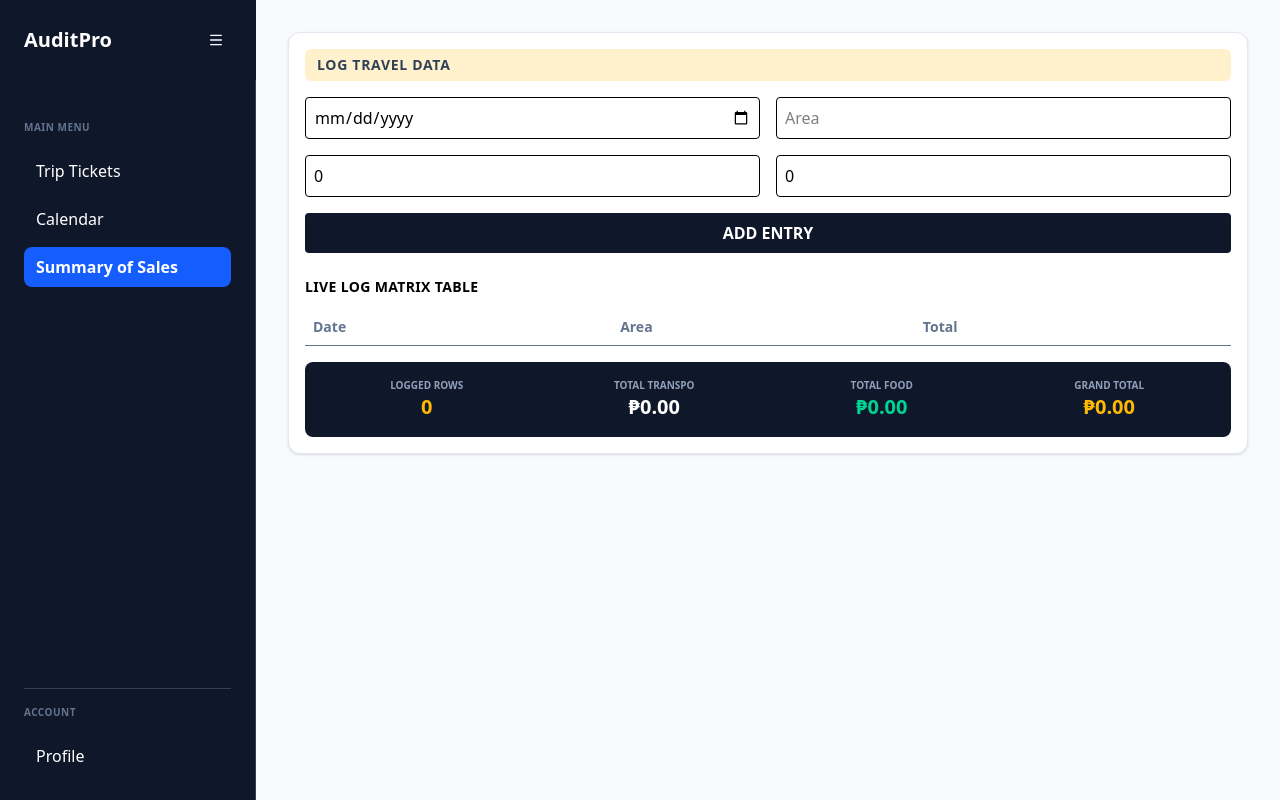
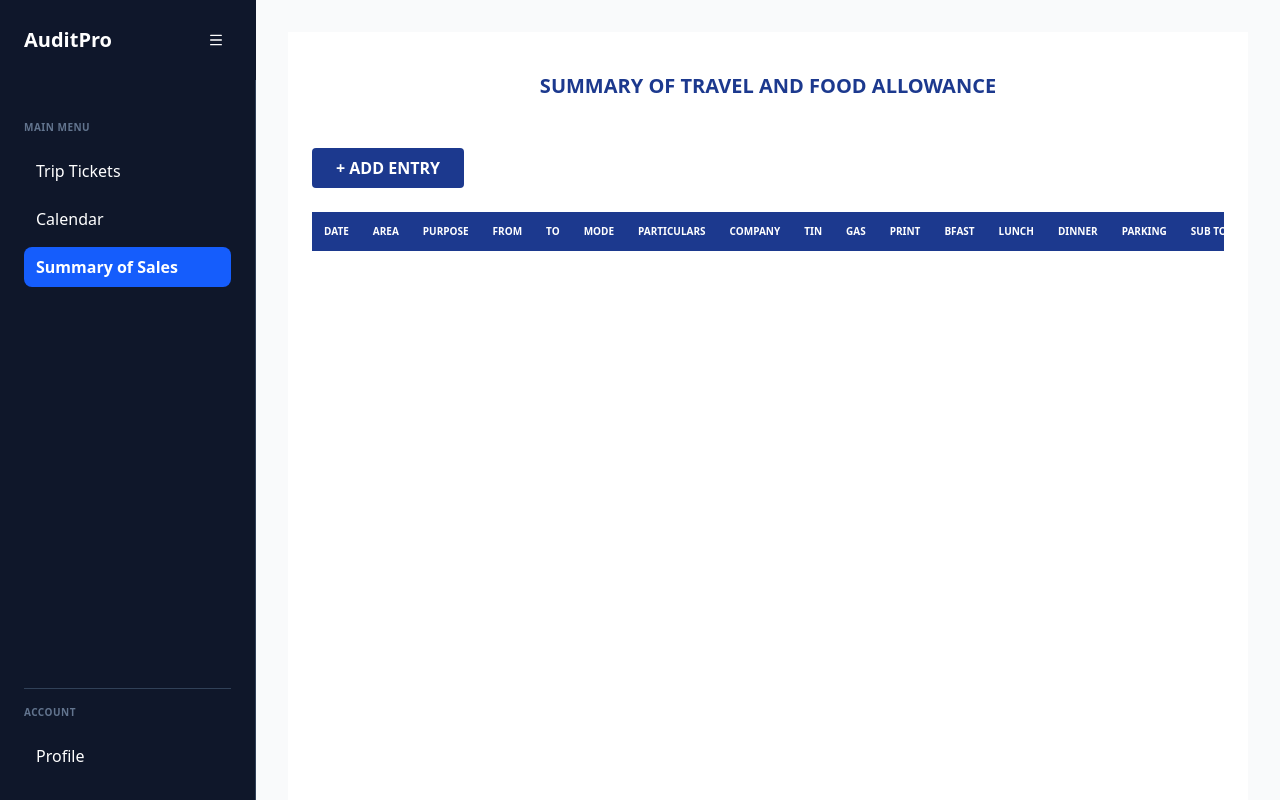
Before and after one commit to garcesjohnmarc30-create/AuditPro, a Next.js app: page /summary-of-sales in a window 1280 px wide. Built offline with nearby package versions, Linux system fonts and the light colour scheme.

Commit message:
update summary of sales

```diff
--- a/app/summary-of-sales/page.tsx
+++ b/app/summary-of-sales/page.tsx
@@ -1,100 +1,150 @@
 "use client";
 
-import { useState, ChangeEvent, FormEvent } from "react";
-
-// Dito dinefine ang structure ng bawat log entry
-interface LogEntry {
-  date: string;
-  area: string;
-  gas: number;
-  parking: number;
-  bfast: number;
-  lunch: number;
-  dinner: number;
-  print: number;
-}
+import { useState } from "react";
 
 export default function SummarySales() {
-  // Ginamitan ng <LogEntry[]> para malaman ng TS na array ito ng objects
-  const [logs, setLogs] = useState<LogEntry[]>([]);
-  const [formData, setFormData] = useState<LogEntry>({
-    date: "", area: "", gas: 0, parking: 0, bfast: 0, lunch: 0, dinner: 0, print: 0
-  });
+  const [isModalOpen, setIsModalOpen] = useState(false);
+  const [entries, setEntries] = useState<any[]>([]);
+  const [formData, setFormData] = useState<any>({});
 
-  const totalTranspo = logs.reduce((sum, item) => sum + Number(item.gas) + Number(item.parking), 0);
-  const totalFood = logs.reduce((sum, item) => sum + Number(item.bfast) + Number(item.lunch) + Number(item.dinner), 0);
-  const grandTotal = totalTranspo + totalFood + logs.reduce((sum, item) => sum + Number(item.print), 0);
+  const handleSave = () => {
+    const gas = parseFloat(formData.gas || 0);
+    const print = parseFloat(formData.print || 0);
+    const bfast = parseFloat(formData.bfast || 0);
+    const lunch = parseFloat(formData.lunch || 0);
+    const dinner = parseFloat(formData.dinner || 0);
+    const parking = parseFloat(formData.parking || 0);
 
-  const handleInputChange = (e: ChangeEvent<HTMLInputElement>) => {
-    const { name, value } = e.target;
-    setFormData(prev => ({
-      ...prev,
-      [name]: ["gas", "parking", "bfast", "lunch", "dinner", "print"].includes(name)
-        ? parseFloat(value) || 0
-        : value
-    }));
+    const subTotal = gas + print + bfast + lunch + dinner + parking;
+
+    setEntries([...entries, { ...formData, subTotal }]);
+    setFormData({});
+    setIsModalOpen(false);
   };
 
-  const handleSubmit = (e: FormEvent) => {
-    e.preventDefault();
-    setLogs([...logs, formData]);
-    setFormData({ date: "", area: "", gas: 0, parking: 0, bfast: 0, lunch: 0, dinner: 0, print: 0 });
+  const handleDelete = (index: number) => {
+    const updatedEntries = entries.filter((_, i) => i !== index);
+    setEntries(updatedEntries);
   };
 
   return (
-    <div className="p-4 bg-white rounded-xl shadow-sm border border-slate-200">
-      <h2 className="text-sm font-black text-slate-700 bg-amber-400/20 px-3 py-1.5 rounded-md mb-4 uppercase tracking-wider">
-        Log Travel Data
-      </h2>
+    <div className="p-6 bg-white min-h-screen text-black">
+      <div className="mb-8 p-4 text-center">
+        <h1 className="text-xl font-bold text-blue-900 uppercase">
+          SUMMARY OF TRAVEL AND FOOD ALLOWANCE
+        </h1>
+      </div>
 
-      <form onSubmit={handleSubmit} className="grid grid-cols-2 gap-4 mb-6">
-        <input name="date" type="date" value={formData.date} onChange={handleInputChange} className="border p-2 rounded" required />
-        <input name="area" type="text" placeholder="Area" value={formData.area} onChange={handleInputChange} className="border p-2 rounded" required />
-        <input name="gas" type="number" placeholder="Gas" value={formData.gas} onChange={handleInputChange} className="border p-2 rounded" />
-        <input name="parking" type="number" placeholder="Parking" value={formData.parking} onChange={handleInputChange} className="border p-2 rounded" />
-        <button type="submit" className="col-span-2 bg-slate-900 text-white p-2 rounded font-bold hover:bg-slate-800">ADD ENTRY</button>
-      </form>
+      <button
+        onClick={() => setIsModalOpen(true)}
+        className="bg-blue-900 text-white px-6 py-2 rounded mb-6 font-bold hover:bg-blue-800"
+      >
+        + ADD ENTRY
+      </button>
 
-      <div className="mt-6">
-        <h2 className="text-sm font-black uppercase tracking-wide mb-3">Live Log Matrix Table</h2>
-        <table className="w-full text-left text-sm border-collapse">
-          <thead>
-            <tr className="text-slate-500 border-b">
-              <th className="p-2">Date</th>
-              <th className="p-2">Area</th>
-              <th className="p-2">Total</th>
+      <div className="overflow-x-auto">
+        <table className="w-full">
+          <thead className="bg-blue-900 text-white">
+            <tr>
+              {["DATE", "AREA", "PURPOSE", "FROM", "TO", "MODE", "PARTICULARS", "COMPANY", "TIN", "GAS", "PRINT", "BFAST", "LUNCH", "DINNER", "PARKING", "SUB TOTAL", "REMARKS", "ACTION"].map((h) => (
+                <th key={h} className="p-3 text-[10px] uppercase font-bold text-left whitespace-nowrap">
+                  {h}
+                </th>
+              ))}
             </tr>
           </thead>
           <tbody>
-            {logs.map((item, index) => (
-              <tr key={index} className="border-b hover:bg-slate-50">
-                <td className="p-2">{item.date}</td>
-                <td className="p-2">{item.area}</td>
-                <td className="p-2">₱{(Number(item.gas) + Number(item.parking) + Number(item.bfast) + Number(item.lunch) + Number(item.dinner) + Number(item.print)).toFixed(2)}</td>
+            {entries.map((entry, index) => (
+              <tr key={index} className="border-b">
+                <td className="p-2 text-[10px]">{entry.date ? new Date(entry.date).toLocaleDateString('en-US', { year: 'numeric', month: 'long', day: 'numeric' }) : ""}</td>
+                <td className="p-2 text-[10px]">{entry.area}</td>
+                <td className="p-2 text-[10px]">{entry.purpose}</td>
+                <td className="p-2 text-[10px]">{entry.from}</td>
+                <td className="p-2 text-[10px]">{entry.to}</td>
+                <td className="p-2 text-[10px]">{entry.mode}</td>
+                <td className="p-2 text-[10px]">{entry.particulars}</td>
+                <td className="p-2 text-[10px]"></td>
+                <td className="p-2 text-[10px]"></td>
+                <td className="p-2 text-[10px]">{entry.gas}</td>
+                <td className="p-2 text-[10px]">{entry.print}</td>
+                <td className="p-2 text-[10px]">{entry.bfast}</td>
+                <td className="p-2 text-[10px]">{entry.lunch}</td>
+                <td className="p-2 text-[10px]">{entry.dinner}</td>
+                <td className="p-2 text-[10px]">{entry.parking}</td>
+                <td className="p-2 text-[10px] font-bold">{entry.subTotal}</td>
+                <td className="p-2 text-[10px]">{entry.remarks}</td>
+                <td className="p-2 text-[10px]">
+                  <button
+  onClick={() => handleDelete(index)}
+  style={{ color: 'red', fontWeight: 'bold' }}
+>
+  X
+</button>
+                </td>
               </tr>
             ))}
           </tbody>
         </table>
       </div>
 
-      <div className="mt-4 bg-slate-900 text-white rounded-lg p-4 grid grid-cols-4 gap-4 text-center">
-        <div>
-          <p className="text-[10px] uppercase text-slate-400 font-bold">Logged Rows</p>
-          <p className="text-xl font-black text-amber-400">{logs.length}</p>
+      {isModalOpen && (
+        <div className="fixed inset-0 bg-black/50 flex items-center justify-center p-4 z-50">
+          <div className="bg-white p-6 rounded-lg w-full max-w-lg shadow-xl flex flex-col max-h-[95vh] min-h-[600px] text-black">
+            <div className="flex justify-between items-center mb-6 shrink-0">
+              <h2 className="font-bold text-lg uppercase text-black">Log Travel Data</h2>
+              <button onClick={() => setIsModalOpen(false)} className="text-2xl font-bold hover:text-red-600 transition">&times;</button>
+            </div>
+
+            <div className="overflow-y-auto flex-grow pr-2 space-y-4">
+              <div className="grid grid-cols-2 gap-4">
+                <div className="flex flex-col"><label className="text-xs font-bold text-black">Date</label><input type="date" onChange={(e) => setFormData({...formData, date: e.target.value})} className="border p-2 rounded text-black" /></div>
+                <div className="flex flex-col"><label className="text-xs font-bold text-black">Area</label><input onChange={(e) => setFormData({...formData, area: e.target.value})} className="border p-2 rounded text-black" /></div>
+                <div className="flex flex-col"><label className="text-xs font-bold text-black">Purpose</label><input onChange={(e) => setFormData({...formData, purpose: e.target.value})} className="border p-2 rounded text-black" /></div>
+                <div className="flex flex-col">
+                  <label className="text-xs font-bold text-black">Mode of Transpo</label>
+                  <select onChange={(e) => setFormData({...formData, mode: e.target.value})} className="border p-2 rounded text-black">
+                    <option>-- SELECT MODE --</option>
+                    <option>MOTORCYCLE</option><option>TAXI</option><option>BUS</option><option>TRIKE</option><option>VAN</option>
+                  </select>
+                </div>
+                <div className="flex flex-col"><label className="text-xs font-bold text-black">From</label><input onChange={(e) => setFormData({...formData, from: e.target.value})} className="border p-2 rounded text-black" /></div>
+                <div className="flex flex-col"><label className="text-xs font-bold text-black">To</label><input onChange={(e) => setFormData({...formData, to: e.target.value})} className="border p-2 rounded text-black" /></div>
+              </div>
+
+              <div className="flex flex-col">
+                <label className="text-xs font-bold text-black">Particulars</label>
+                <select onChange={(e) => setFormData({...formData, particulars: e.target.value})} className="border p-2 rounded text-black">
+                  <option>-- SELECT PARTICULARS --</option>
+                  <option>FARE</option><option>MEAL</option><option>GAS</option><option>PARKING</option><option>PRINT OUT</option>
+                </select>
+              </div>
+
+              <div className="border p-3 rounded bg-slate-50">
+                <p className="text-xs font-bold mb-2 uppercase text-black">Expense Item Breakdown (PHP)</p>
+                <div className="grid grid-cols-2 gap-2">
+                  <input type="number" placeholder="Transpo/Gas" onChange={(e) => setFormData({...formData, gas: e.target.value})} className="border p-1 rounded text-sm text-black" />
+                  <input type="number" placeholder="Print Out" onChange={(e) => setFormData({...formData, print: e.target.value})} className="border p-1 rounded text-sm text-black" />
+                  <input type="number" placeholder="Breakfast" onChange={(e) => setFormData({...formData, bfast: e.target.value})} className="border p-1 rounded text-sm text-black" />
+                  <input type="number" placeholder="Lunch" onChange={(e) => setFormData({...formData, lunch: e.target.value})} className="border p-1 rounded text-sm text-black" />
+                  <input type="number" placeholder="Dinner" onChange={(e) => setFormData({...formData, dinner: e.target.value})} className="border p-1 rounded text-sm text-black" />
+                  <input type="number" placeholder="Parking" onChange={(e) => setFormData({...formData, parking: e.target.value})} className="border p-1 rounded text-sm text-black" />
+                </div>
+              </div>
+
+              <div className="flex flex-col pb-2">
+                <label className="text-xs font-bold text-black">Remarks / Shift Time</label>
+                <input onChange={(e) => setFormData({...formData, remarks: e.target.value})} className="border p-2 rounded text-black" placeholder="E.G., 08:30 - 19:30" />
+              </div>
+            </div>
+
+            <div className="mt-4 shrink-0">
+              <button onClick={handleSave} className="w-full bg-orange-500 text-white p-3 font-black rounded hover:bg-orange-600 uppercase transition">
+                SAVE ENTRY
+              </button>
+            </div>
+          </div>
         </div>
-        <div>
-          <p className="text-[10px] uppercase text-slate-400 font-bold">Total Transpo</p>
-          <p className="text-xl font-black">₱{totalTranspo.toFixed(2)}</p>
-        </div>
-        <div>
-          <p className="text-[10px] uppercase text-slate-400 font-bold">Total Food</p>
-          <p className="text-xl font-black text-emerald-400">₱{totalFood.toFixed(2)}</p>
-        </div>
-        <div>
-          <p className="text-[10px] uppercase text-slate-400 font-bold">Grand Total</p>
-          <p className="text-xl font-black text-amber-400">₱{grandTotal.toFixed(2)}</p>
-        </div>
-      </div>
+      )}
     </div>
   );
 }
```
